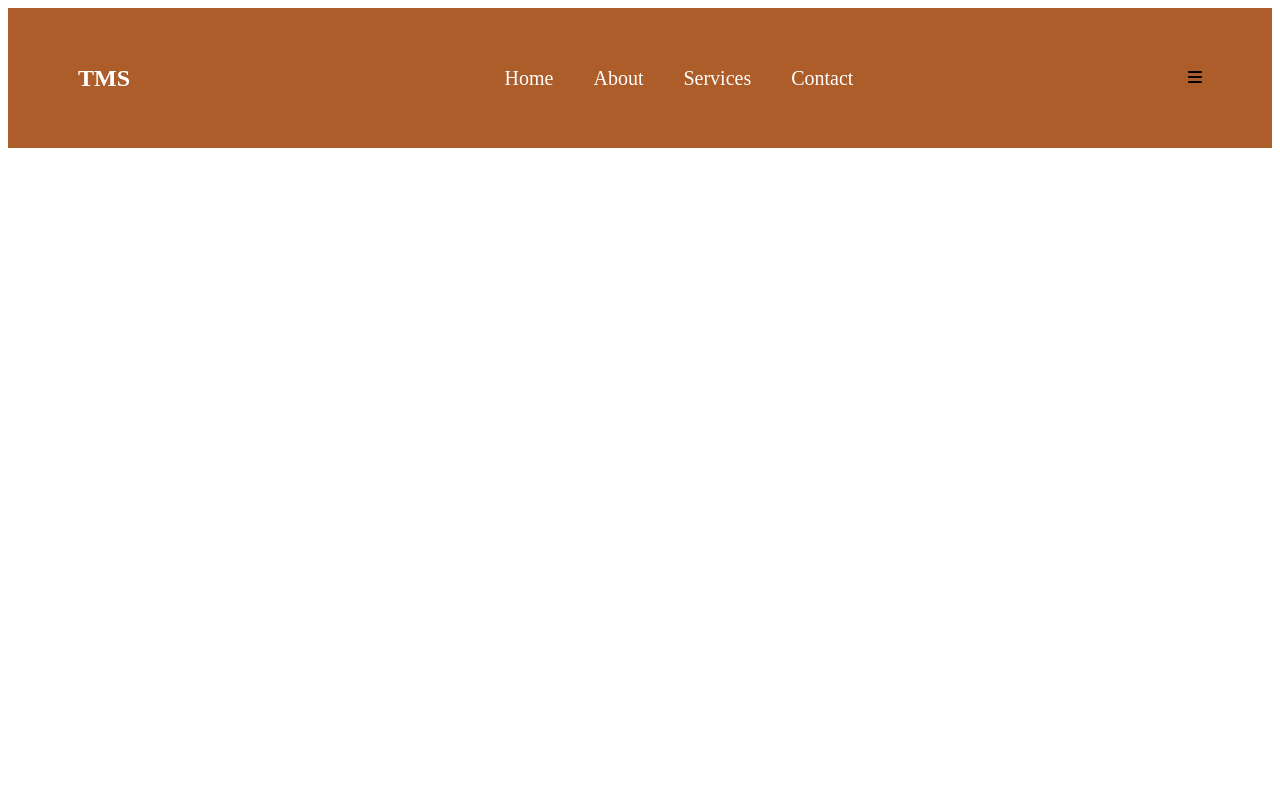
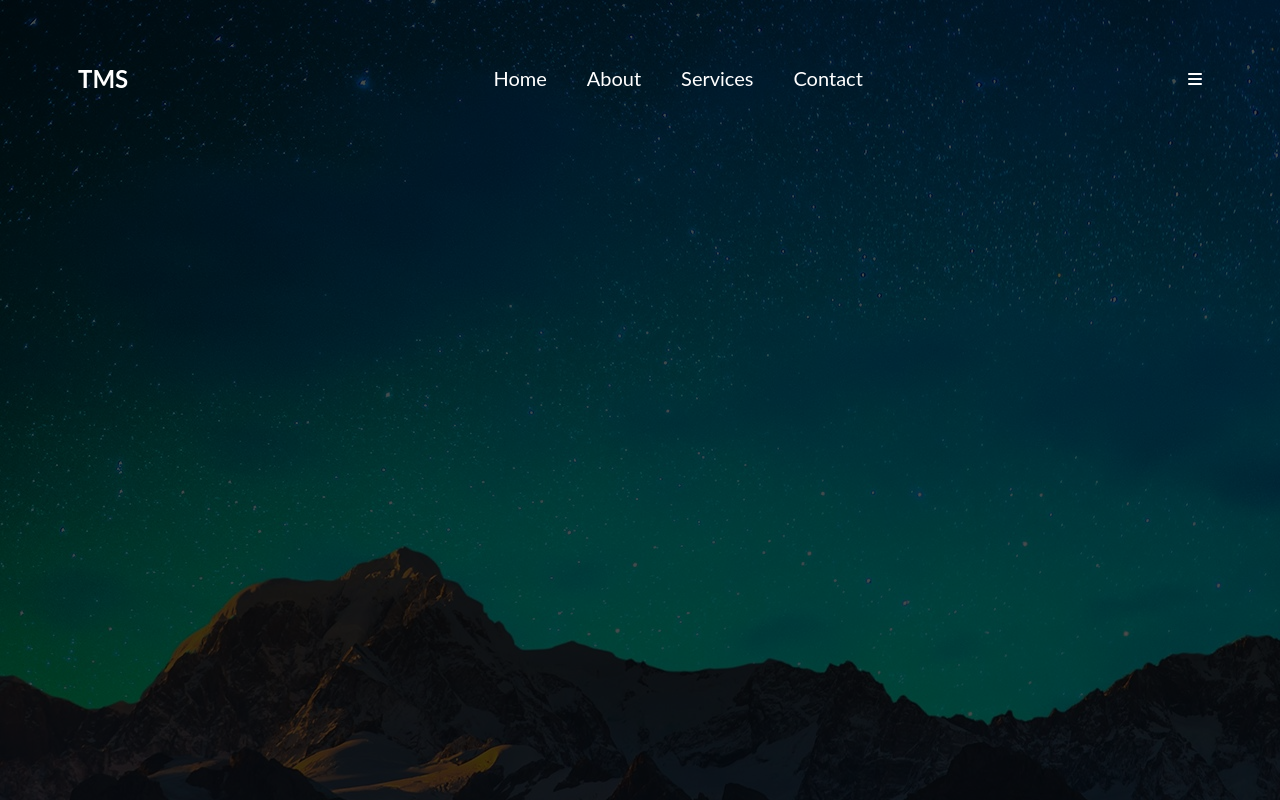
Before and after one commit to joewacira/Portofolio-Project, a plain HTML site: page home.html in a window 1280 px wide. Drawn offline with Linux system fonts and the light colour scheme.

Commit message:
creation of homepage

```diff
--- a/home.css
+++ b/home.css
@@ -1,9 +1,17 @@
+body{
+    font-family: 'Lato', sans-serif;
+    color: #fff;
+    background-color: rgba(0, 0, 0, 0.7);
+    background-blend-mode: darken;
+    background-image: url(backgroundmain.jpg)
+
+}
+
 nav{
     padding: 20px 70px;
     display: flex;
     align-items: center;
     justify-content: space-between;
-    background: #ac5d29;
     position: relative;
     height: 100px;
 }
--- a/home.html
+++ b/home.html
@@ -14,7 +14,7 @@
             </div>
             <ul>
                 <li><a href="">Home</a></li>
-                <li><a href="">About</a></li>
+                <li><a href="about.html">About</a></li>
                 <li><a href="">Services</a></li>
                 <li><a href="">Contact</a></li>
             </ul>
@@ -40,5 +40,7 @@
         <script src="https://kit.fontawesome.com/f8e1a90484.js" crossorigin="anonymous"></script>
 
     </header>
+
+
     </body>
     </html>
--- a/style.css
+++ b/style.css
@@ -10,8 +10,9 @@
 
 
 body{
-    background-image: url("background.jpg");
-    background-color: #082422;
+    background-image: url("backgroundmain.jpg");
+    background-color: rgba(0, 0, 0, 0.7);
+    background-blend-mode: darken;
     display: flex;
     flex-direction: column;
     justify-content: center;
```
Also changed, not shown: backgroundmain.jpg (renamed from background.jpg).
